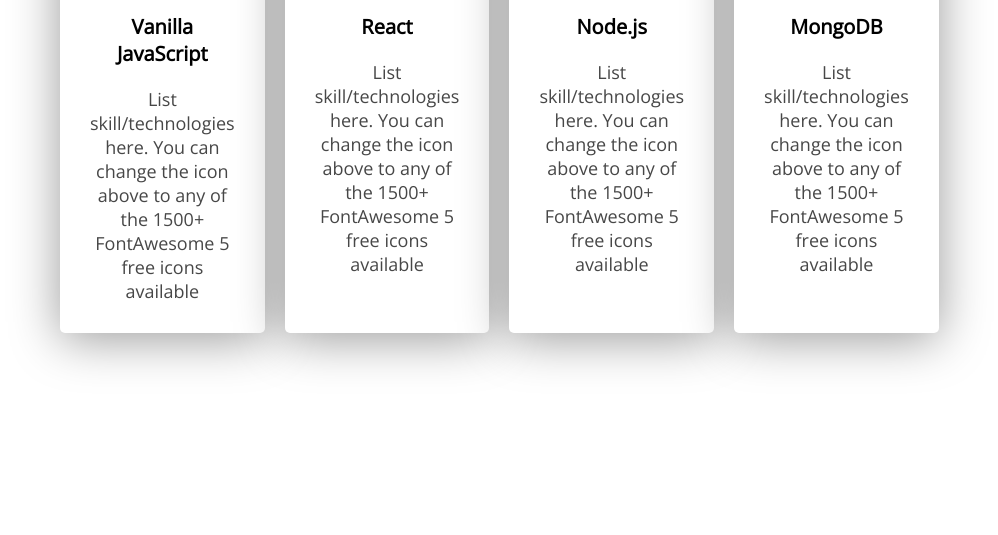
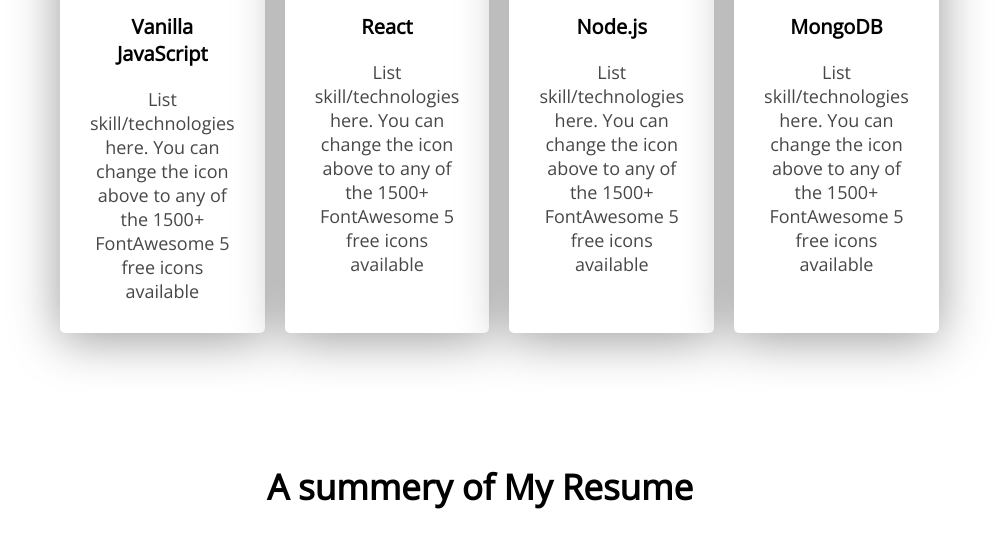
Before and after one commit to alamgir65/portfolio, a plain HTML site: page index.html in a window 1280 px wide. Shown: the part 2019-2554 px from the top of the page, without its empty margins (160-1158 px from the left). Before the commit the page ends 2482 px from the top, so only its background shows below. Drawn offline with nearby package versions, Linux system fonts and the light colour scheme.

```diff
--- a/index.html
+++ b/index.html
@@ -106,6 +106,10 @@
           </div>
         </div>
       </section>
+      <section class="resume">
+        <h3 class="section-title">A summery of My Resume</h3>
+
+      </section>
     </main>
   </body>
 </html>
--- a/styles/portfolio.css
+++ b/styles/portfolio.css
@@ -84,7 +84,6 @@ main{
 
 }
 .section-title{
-
     margin-bottom: 25px;
     font-weight: 700;
     font-size: 35px;
@@ -136,3 +135,6 @@ main{
     color: #474747;
     font-size: 18px;
 }
+.resume .section-title{
+    text-align: center;
+}
```
